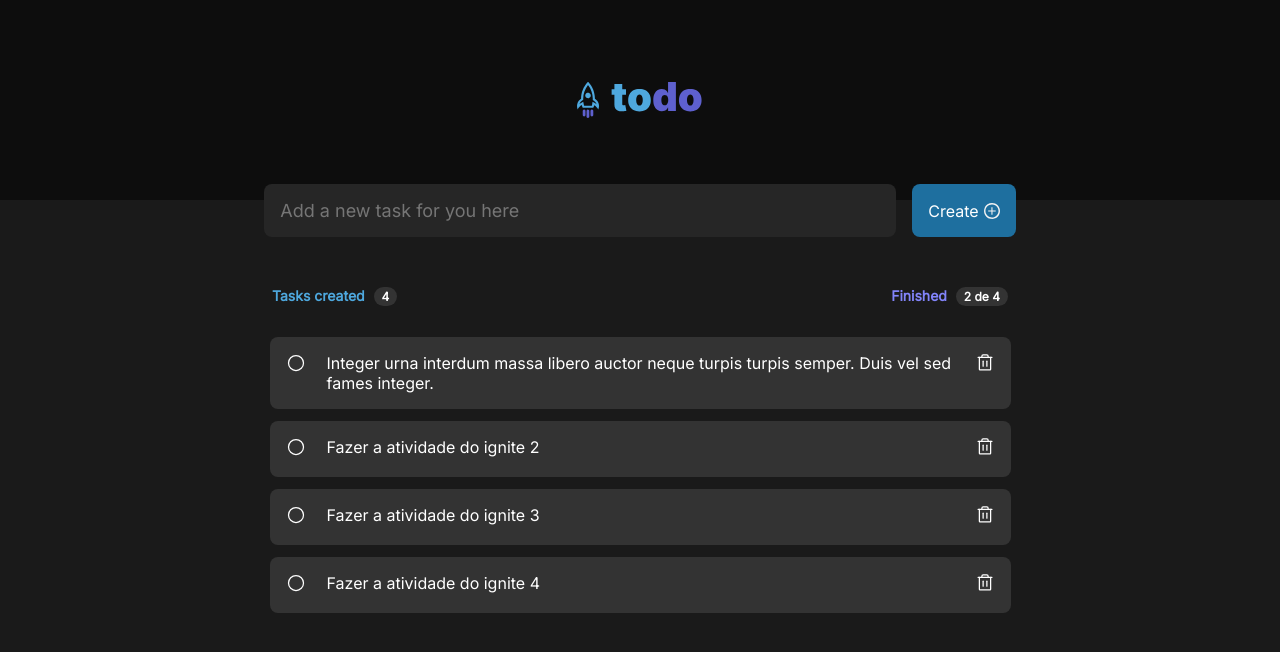
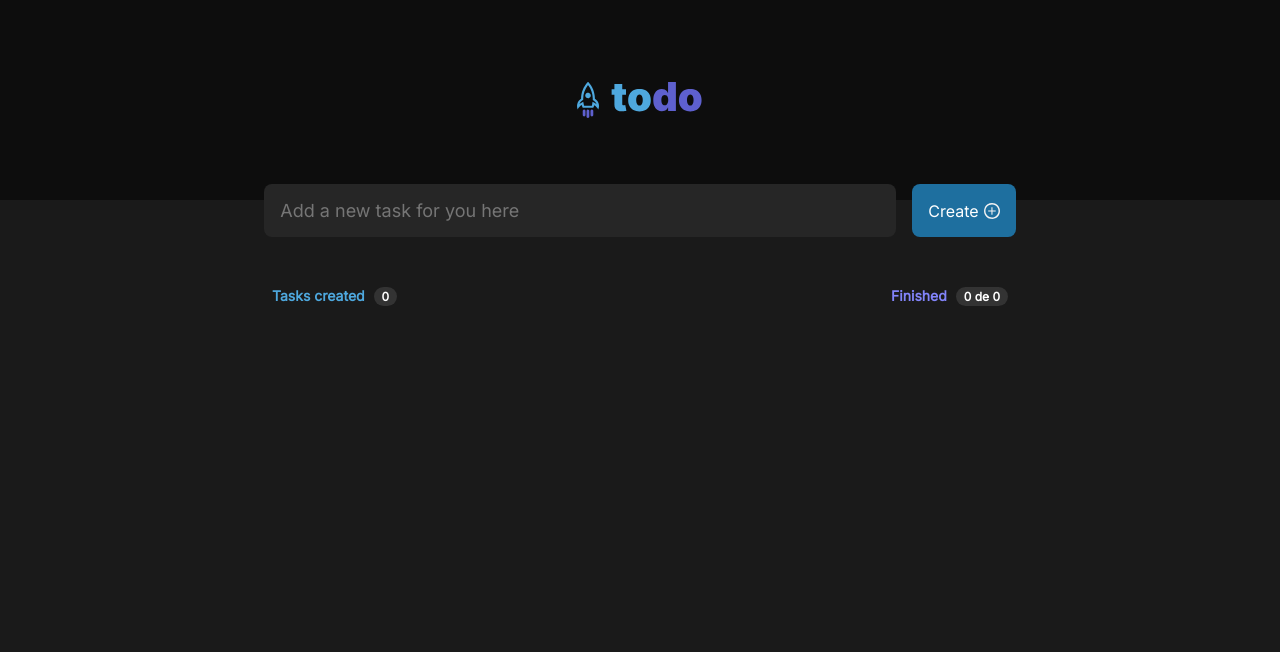
Before and after one commit to Sanarielsen/toDoSystem, a React (Vite) app in the folder toDoListSystem/: page / in a window 1280 px wide. Shown: the top 652 px of the page. Built offline with nearby package versions, Linux system fonts and the light colour scheme.

Commit message:
Configurations around the countable status OK

```diff
--- a/toDoListSystem/src/App.tsx
+++ b/toDoListSystem/src/App.tsx
@@ -6,27 +6,16 @@ import { Task } from './components/Task'
 import styles from './App.module.css'
 import './global.css'
 
+type Task = {
+
+  description: string,
+  status: boolean
+}
+
 function App() {
 
   const [currentTask, setCurrentTask] = useState('')
-  const [tasks, setTasks] = useState([
-    {
-      description: "Integer urna interdum massa libero auctor neque turpis turpis semper. Duis vel sed fames integer.",
-      status: true
-    },
-    {
-      description: "Fazer a atividade do ignite 2",
-      status: true
-    },
-    {
-      description: "Fazer a atividade do ignite 3",
-      status: true
-    },
-    {
-      description: "Fazer a atividade do ignite 4",
-      status: false
-    }
-  ]);
+  const [tasks, setTasks] = useState<Task[]>([]);
 
   function onIncludeTask(event : FormEvent) {
 
@@ -40,15 +29,26 @@ function App() {
     setTasks([...tasks, currentTaskComplete])
   }
 
+  //Function response to save the input value in execution time
   function handleNewTaskChange( event: ChangeEvent<HTMLInputElement> ) {
 
     setCurrentTask(event.target.value)
+  }
+
+  function handleTaskStatusChange(taskToChange : Task) {
+
+
   }
 
   function onDeleteTask(taskIndex: number) {
 
     tasks.splice(taskIndex, 1)
     setTasks([...tasks])
+  }
+
+  function verifyTasksChecked() {
+
+    return tasks.filter( task => task.status).length
   }
 
   return (
@@ -60,15 +60,20 @@ function App() {
       </div>
       <div className={styles.searchArea}>
 
-          <Search onSubmit={onIncludeTask} onChange={handleNewTaskChange}/>
+          <Search
+            onSubmit={onIncludeTask}
+            onChange={handleNewTaskChange}
+          />
       </div>
       <div className={styles.propsTasks}>
 
           <div className={styles.propsTasksCreated}>
+
             <a> Tasks created <span> {tasks.length} </span> </a>
           </div>
           <div className={styles.propsTasksChecked}>
-            <a> Finished <span> 2 de {tasks.length} </span> </a>
+
+            <a> Finished <span> <>{verifyTasksChecked()} de {tasks.length}</> </span> </a>
           </div>
       </div>
       <div className={styles.panelTasks}>
@@ -83,7 +88,9 @@ function App() {
                 description={task.description}
                 status={task.status}
                 checked={task.status}
+                task={task}
                 onDeleteTask={onDeleteTask}
+                onChangeStatus={handleTaskStatusChange}
               />
             )
           })}
--- a/toDoListSystem/src/components/Task.tsx
+++ b/toDoListSystem/src/components/Task.tsx
@@ -17,6 +17,7 @@ export function Task({...props}) {
     function handleChangeStatus(event: MouseEvent) {
 
         setStatusTask(!statusTask);
+        props.onChangeStatus(props.task);
     }
     const changeImage = () => {
 
```
Also changed, not shown: toDoListSystem/src/components/Search.tsx (line endings or trailing spaces).
